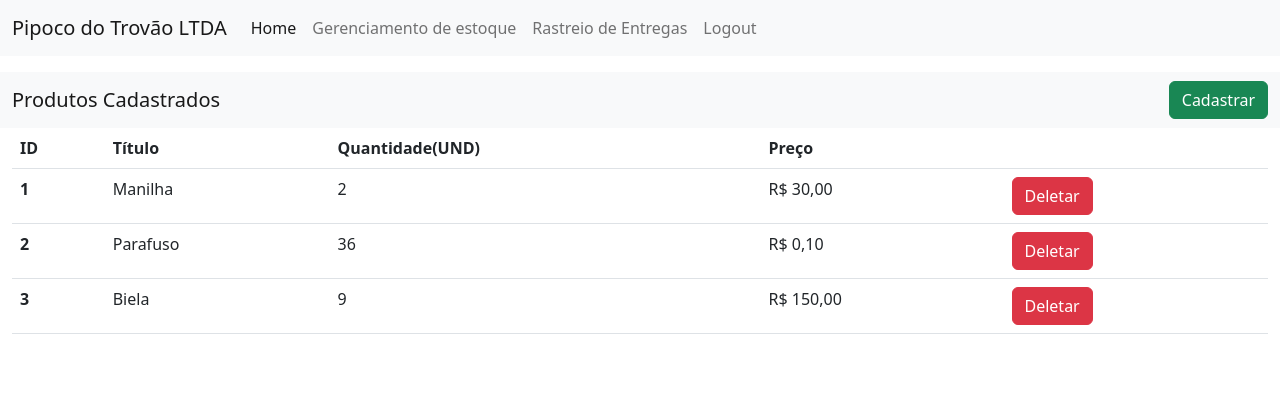
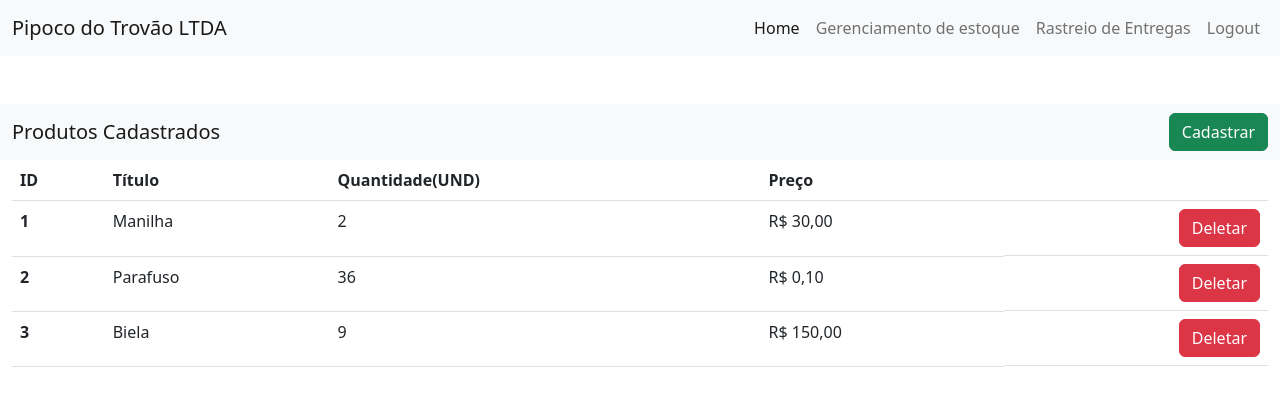
Before and after one commit to felipe94matheus/pagina-backoffice, a plain HTML site: page navbar.html in a window 1280 px wide. Drawn offline with nearby package versions, Linux system fonts and the light colour scheme.

Commit message:
ajuste de posição navbar e botão deletar

```diff
--- a/navbar.html
+++ b/navbar.html
@@ -21,7 +21,7 @@
                     aria-label="Toggle navigation">
                     <span class="navbar-toggler-icon"></span>
                 </button>
-                <div class="collapse navbar-collapse" id="navbarNavAltMarkup">
+                <div class="collapse navbar-collapse justify-content-end" id="navbarNavAltMarkup">
                     <div class="navbar-nav">
                         <a class="nav-link active" aria-current="page" href="#">Home</a>
                         <a class="nav-link" href="#">Gerenciamento de estoque</a>
@@ -32,7 +32,7 @@
             </div>
         </nav>
     </header>
-    <nav class="navbar bg-light mt-3">
+    <nav class="navbar bg-light mt-5">
         <div class="container-fluid">
             <a class="navbar-brand">Produtos Cadastrados</a>
             <form class="d-flex" role="search">
@@ -40,8 +40,8 @@
                     data-bs-target="#exampleModal">Cadastrar</button>
             </form>
         </div>
-        <div id="deleteAlertPlaceholder"></div>
     </nav>
+    <div id="deleteAlertPlaceholder"></div>
     <!-- Modal -->
     <!--Aqui é todo o contexto do modal (backdrop + dialog)-->
     <div class="modal fade" id="exampleModal" tabindex="-1" aria-labelledby="exampleModalLabel" aria-hidden="true">
@@ -111,7 +111,7 @@
                     <td>Manilha</td>
                     <td>2</td>
                     <td>R$ 30,00</td>
-                    <td>
+                    <td class="d-flex justify-content-end">
                         <button type="button" class="btn btn-danger delete1">
                             Deletar
                         </button>
@@ -122,7 +122,7 @@
                     <td>Parafuso</td>
                     <td>36</td>
                     <td>R$ 0,10</td>
-                    <td>
+                    <td class="d-flex justify-content-end">
                         <button type="button" class="btn btn-danger delete2">
                             Deletar
                         </button>
@@ -133,7 +133,7 @@
                     <td>Biela</td>
                     <td>9</td>
                     <td>R$ 150,00</td>
-                    <td>
+                    <td class="d-flex justify-content-end">
                         <button type="button" class="btn btn-danger delete3">
                             Deletar
                         </button>
```
